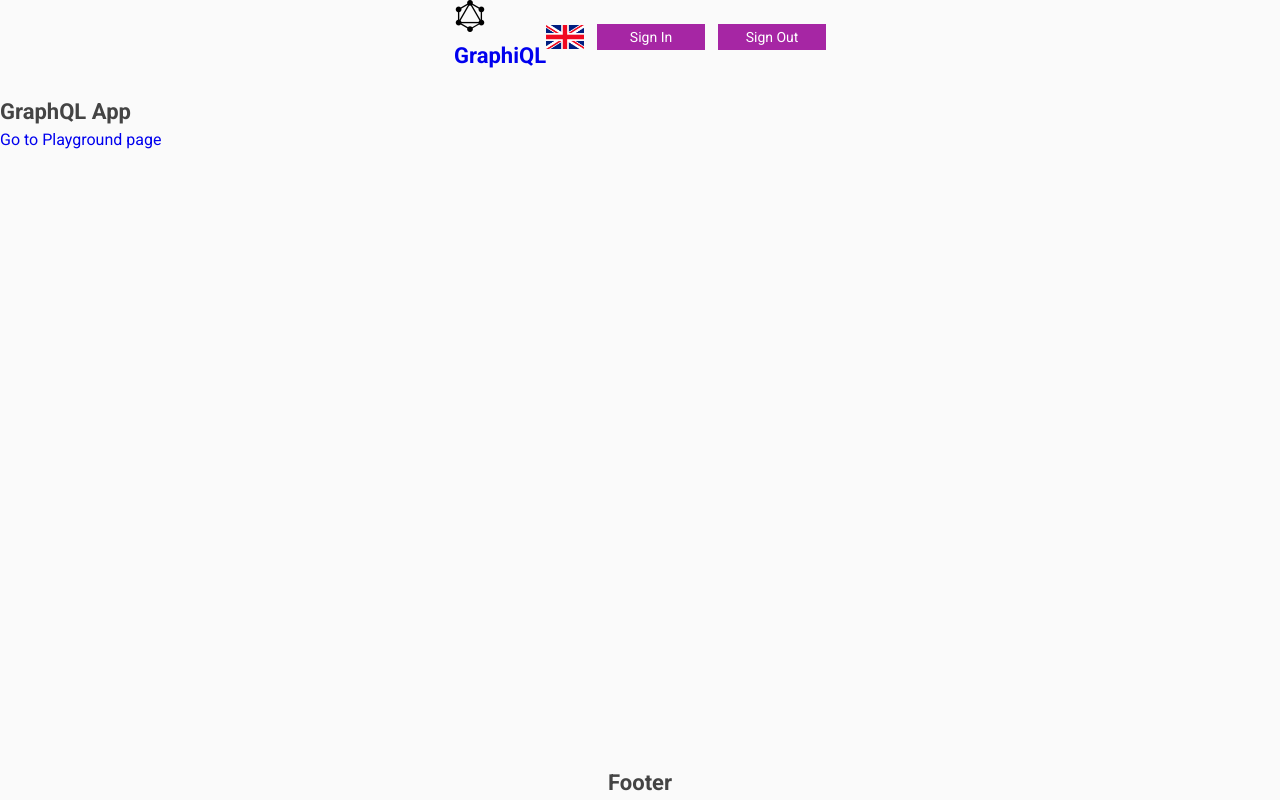
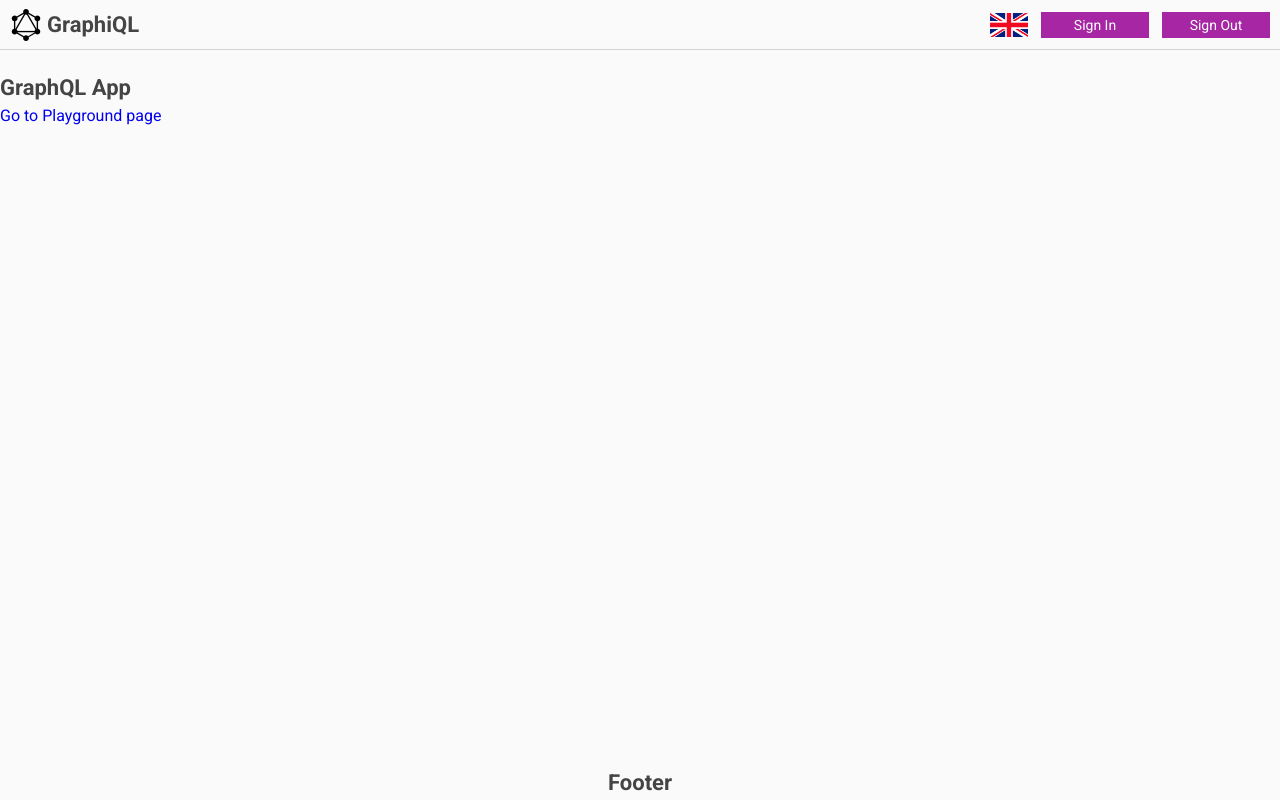
Before and after one commit to yevheniiorhanistyi/graphiql-playground, a Next.js app: page / in a window 1280 px wide. Built offline with nearby package versions, Linux system fonts and the light colour scheme.

Commit message:
feat: update styles

```diff
--- a/src/components/Header/Header.module.scss
+++ b/src/components/Header/Header.module.scss
@@ -1,8 +1,37 @@
 .header_wrapper {
   display: flex;
-  justify-content: center;
+  justify-content: space-between;
+  padding: 7px 10px;
+  border-bottom: 1px solid var(--border-color);
+  background-color: var(--bg-page);
+  position: sticky;
+  top: 0;
 
-  @media screen and (max-width: $extra-large-screen) {
-    background-color: red;
+  &.sticky {
+    border-bottom: 0;
+    box-shadow: 0px 8px 30px rgba(0, 0, 0, 0.5);
+  }
+
+  @media (max-width: $mobile-screen) {
+    flex-direction: column;
   }
 }
+
+.logoLink {
+  display: flex;
+  align-items: center;
+
+  @media (max-width: $mobile-screen) {
+    flex-direction: column;
+  }
+
+  .appLogo {
+    width: 32px;
+    height: 32px;
+    margin-right: 5px;
+  }
+
+  .appName {
+    color: var(--font-main-color);
+  }
+}
```
